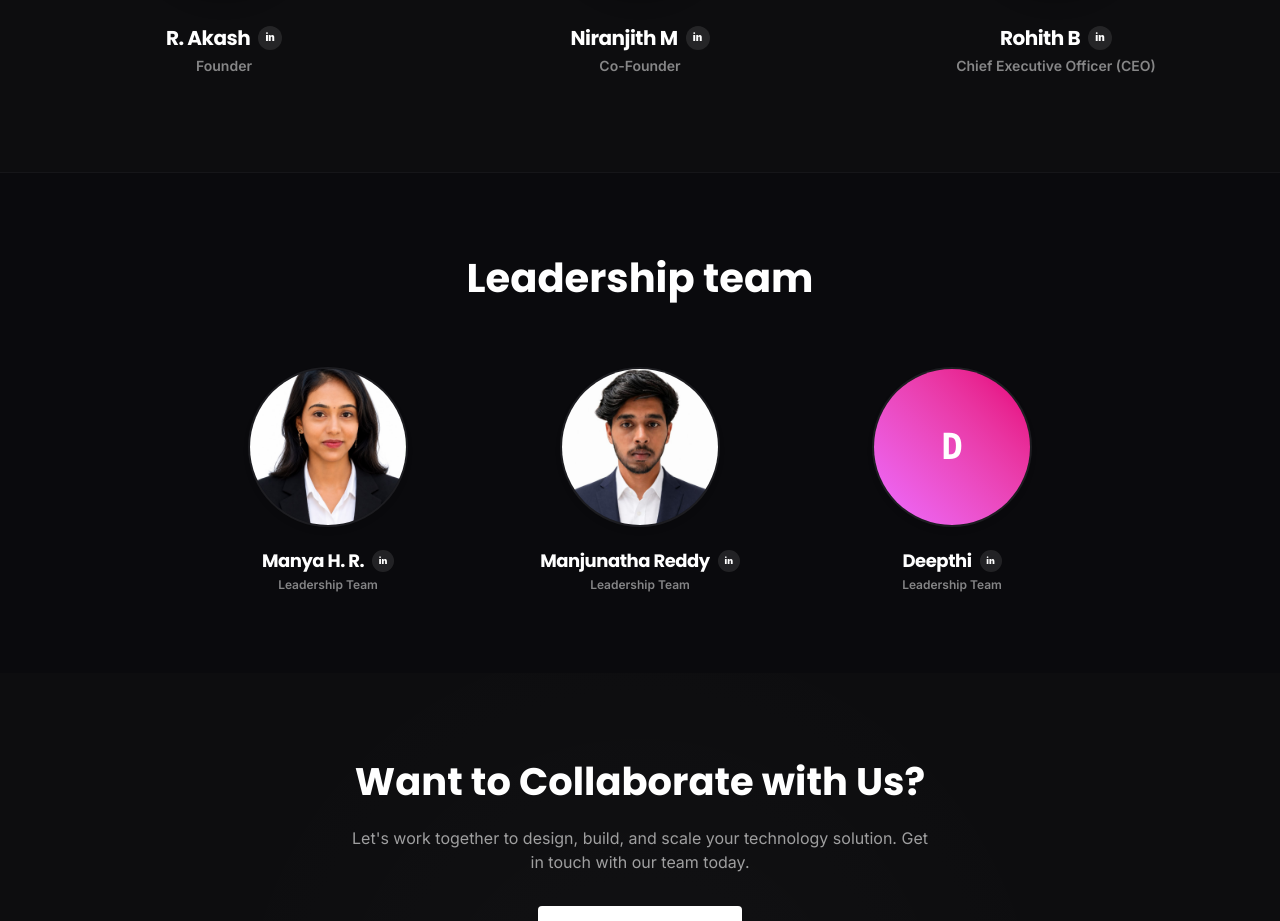
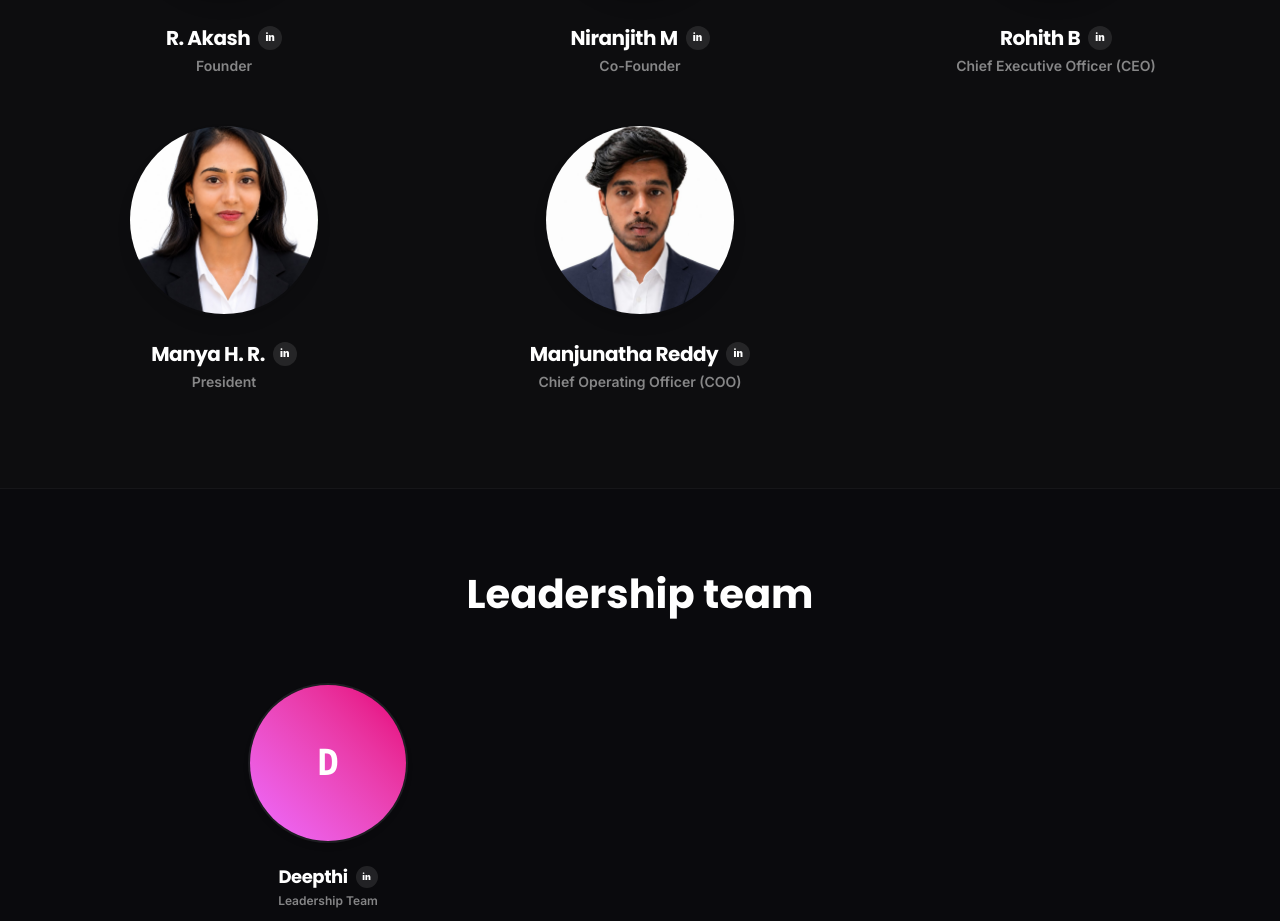
Before and after one commit to ROHITH05012005/FUERA, a React (Vite) app: page /about in a window 1280 px wide. Shown: the part 1111-2032 px from the top of the page. Built offline with nearby package versions, Linux system fonts and the light colour scheme.

Commit message:
Update executive roles: Manya H. R. as President and Manjunatha Reddy as Chief Operating Officer (COO)

```diff
--- a/fuera_website.html
+++ b/fuera_website.html
@@ -840,6 +840,48 @@
             <span>FUERA EXECUTIVE</span>
           </div>
         </div>
+
+        <!-- Manya H. R. -->
+        <div class="bg-[#FAF9F6] border border-[#121214]/8 rounded-3xl p-6 sm:p-7 shadow-2xs hover:shadow-sm transition-all flex flex-col justify-between group">
+          <div>
+            <div class="w-full aspect-square rounded-2xl bg-white border border-[#121214]/8 overflow-hidden mb-6 flex items-center justify-center relative">
+              <img src="public/manya.png" alt="Manya H. R." class="w-full h-full object-cover object-top transition-transform duration-500 group-hover:scale-105" />
+              <div class="absolute top-3 right-3 px-2.5 py-1 rounded-full bg-white/90 backdrop-blur-xs text-[10px] font-mono font-bold border border-[#121214]/10">
+                Executive Leadership
+              </div>
+            </div>
+            <h3 class="text-xl font-bold text-[#121214] mb-1" style="font-family: 'Poppins', sans-serif;">Manya H. R.</h3>
+            <p class="text-xs font-mono font-semibold text-[#E6002A] uppercase mb-3">President</p>
+            <p class="text-xs text-[#121214]/70 leading-relaxed">
+              Spearheading organizational vision, corporate governance, and high-level strategy across both FUERA departments.
+            </p>
+          </div>
+          <div class="pt-4 mt-6 border-t border-[#121214]/6 flex items-center justify-between text-[11px] text-[#121214]/40 font-mono">
+            <span>BANGALORE HQ</span>
+            <span>FUERA EXECUTIVE</span>
+          </div>
+        </div>
+
+        <!-- Manjunatha Reddy -->
+        <div class="bg-[#FAF9F6] border border-[#121214]/8 rounded-3xl p-6 sm:p-7 shadow-2xs hover:shadow-sm transition-all flex flex-col justify-between group">
+          <div>
+            <div class="w-full aspect-square rounded-2xl bg-white border border-[#121214]/8 overflow-hidden mb-6 flex items-center justify-center relative">
+              <img src="public/manjunatha.png" alt="Manjunatha Reddy" class="w-full h-full object-cover object-top transition-transform duration-500 group-hover:scale-105" />
+              <div class="absolute top-3 right-3 px-2.5 py-1 rounded-full bg-white/90 backdrop-blur-xs text-[10px] font-mono font-bold border border-[#121214]/10">
+                Executive Leadership
+              </div>
+            </div>
+            <h3 class="text-xl font-bold text-[#121214] mb-1" style="font-family: 'Poppins', sans-serif;">Manjunatha Reddy</h3>
+            <p class="text-xs font-mono font-semibold text-[#E6002A] uppercase mb-3">Chief Operating Officer (COO)</p>
+            <p class="text-xs text-[#121214]/70 leading-relaxed">
+              Overseeing day-to-day operations, delivery infrastructure, and operational excellence across technology and digital verticals.
+            </p>
+          </div>
+          <div class="pt-4 mt-6 border-t border-[#121214]/6 flex items-center justify-between text-[11px] text-[#121214]/40 font-mono">
+            <span>BANGALORE HQ</span>
+            <span>FUERA EXECUTIVE</span>
+          </div>
+        </div>
       </div>
 
     </div>
--- a/src/app/App.tsx
+++ b/src/app/App.tsx
@@ -247,17 +247,17 @@ const LEADERSHIP = [
   },
   {
     name: "Manya H. R.",
-    role: "Leadership Team",
-    title: "Operations & Strategy",
+    role: "President",
+    title: "Executive Leadership",
     image: manyaImg,
-    bio: "Spearheading organizational workflows, project delivery, and cross-department collaboration.",
+    bio: "Spearheading organizational vision, corporate governance, and high-level strategy across both FUERA departments.",
   },
   {
     name: "Manjunatha Reddy",
-    role: "Leadership Team",
-    title: "Client Success",
+    role: "Chief Operating Officer (COO)",
+    title: "Executive Leadership",
     image: manjunathaImg,
-    bio: "Ensuring flawless execution and sustained client growth across technology and digital verticals.",
+    bio: "Overseeing day-to-day operations, delivery infrastructure, and operational excellence across technology and digital verticals.",
   },
 ];
 
--- a/src/app/pages/LeadershipPage.tsx
+++ b/src/app/pages/LeadershipPage.tsx
@@ -38,12 +38,28 @@ const EXECUTIVES = [
     glow: "shadow-orange-500/20",
     bio: "Leading execution, client relationships, and business development across all digital verticals.",
   },
+  {
+    name: "Manya H. R.",
+    role: "President",
+    initials: "MH",
+    image: manyaImg,
+    gradient: "from-teal-400 to-emerald-600",
+    glow: "shadow-emerald-500/20",
+    bio: "Spearheading organizational vision, corporate governance, and high-level strategy across both FUERA departments.",
+  },
+  {
+    name: "Manjunatha Reddy",
+    role: "Chief Operating Officer (COO)",
+    initials: "MR",
+    image: manjunathaImg,
+    gradient: "from-violet-400 to-purple-600",
+    glow: "shadow-purple-500/20",
+    bio: "Overseeing day-to-day operations, delivery infrastructure, and operational excellence across technology and digital verticals.",
+  },
 ];
 
 // Define Leadership Team members
 const TEAM_MEMBERS = [
-  { name: "Manya H. R.", role: "Leadership Team", initials: "MH", gradient: "from-teal-400 to-emerald-600", image: manyaImg },
-  { name: "Manjunatha Reddy", role: "Leadership Team", initials: "MR", gradient: "from-violet-400 to-purple-600", image: manjunathaImg },
   { name: "Deepthi", role: "Leadership Team", initials: "D", gradient: "from-fuchsia-400 to-pink-600" },
 ];
 
```
